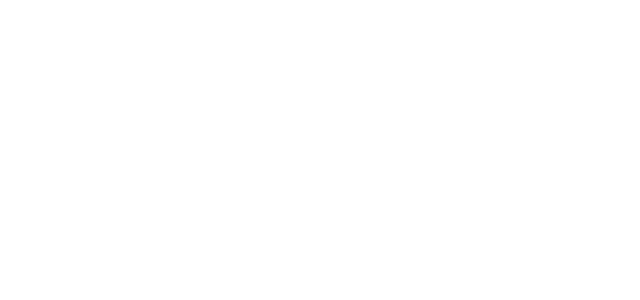
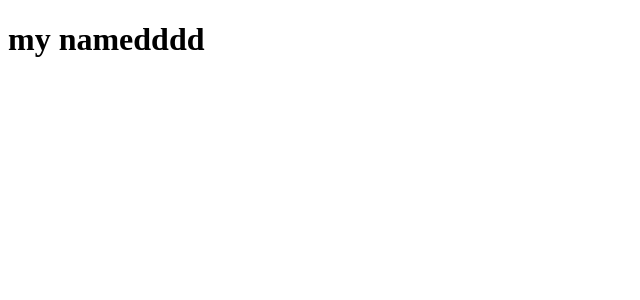
Before and after one commit to RamyHakam/Angular4-Course, an Angular app: page / in a window 1280 px wide. Shown: the top 300 px of the page, without its empty margins (0-640 px from the left). Built offline with nearby package versions, Linux system fonts and the light colour scheme.

Commit message:
one way data binding

```diff
--- a/src/app/app.component.html
+++ b/src/app/app.component.html
@@ -1,2 +1,3 @@
 <h1>
+    {{name}}
 </h1>
--- a/src/app/app.component.ts
+++ b/src/app/app.component.ts
@@ -8,9 +8,11 @@
   styleUrls: ['./app.component.css']
 })
 export class AppComponent {
+  name:string="my namedddd";
   constructor( private mylogin:LoginService){
     var first=this.mylogin.login('admin2','admin');
     var second=this.mylogin.login('admin','admin');
     console.log(first,second);
   }
+
 }
```
